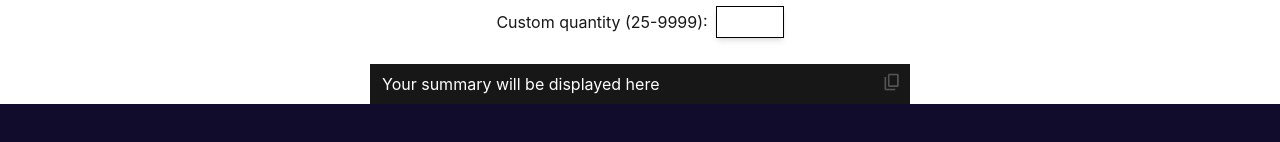
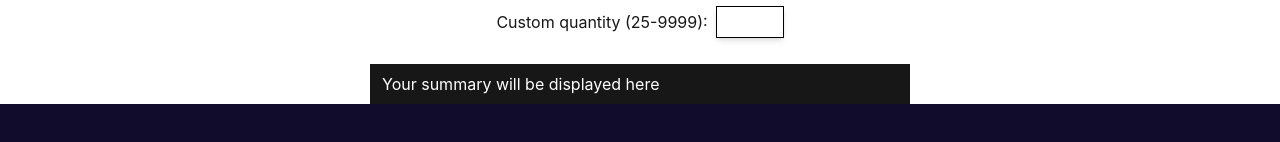
Before and after one commit to VictorDeAbreuAndrade/resumifai-web, a Next.js app: page / in a window 1280 px wide. Shown: the part 284-426 px from the top of the page. Built offline with nearby package versions, Linux system fonts and the light colour scheme; no server answers.

Commit message:
Finalizing copy button feature

```diff
--- a/src/components/Main.jsx
+++ b/src/components/Main.jsx
@@ -77,7 +77,7 @@ export function Main() {
       setCopyButtonText("Copied!");
       setTimeout(() => {
         setCopyButtonText("Copy");
-      }, 500); // Reset button text after 2 seconds
+      }, 250); // Reset button text after 2 seconds
     } catch (err) {
       console.error("Failed to copy text: ", err);
       setCopyButtonText("Failed!");
@@ -249,7 +249,7 @@ export function Main() {
       </div>
       <div className="relative min-h-fit p-2 px-3 max-w-135 mx-auto m-4 bg-neutral-900 flex text-justify text-white">
         {
-        // isSummaryAvailable &&
+        isSummaryAvailable &&
         (
           <button
             onClick={handleCopySummary}
```
